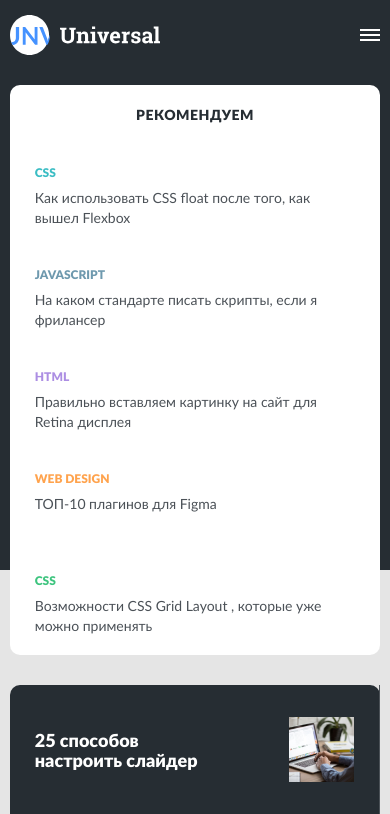
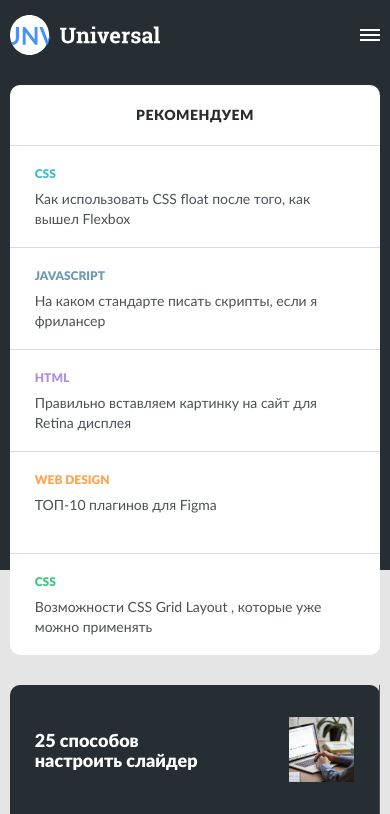
Before and after one commit to Veretdmitry/universal, a plain HTML site: page index.html in a window 390 px wide. Shown: the top 814 px of the page. Drawn offline with nearby package versions, Linux system fonts and the light colour scheme.

Commit message:
fix: vertical lines of tabs-cards on mobiles

```diff
--- a/sass/_media.sass
+++ b/sass/_media.sass
@@ -249,6 +249,7 @@
         min-width: 100%
         border-left: none
         overflow-y: hidden
+        border-top: 1px solid $line-color
   .grid
     &-wrapper
       grid-template: 520px repeat(13, 170px) / 1fr
```
Also changed, not shown: css/style.css, 1 other file.
